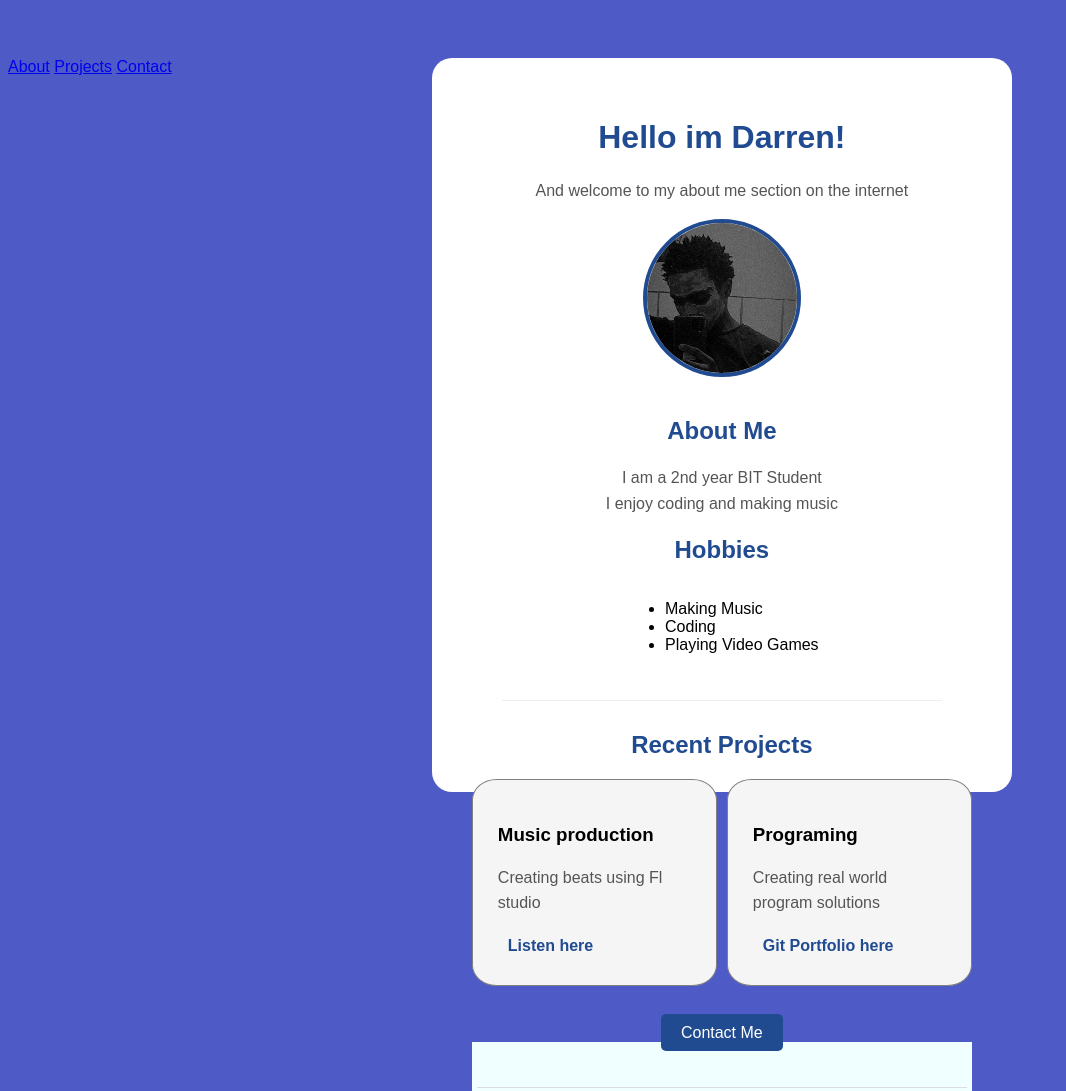
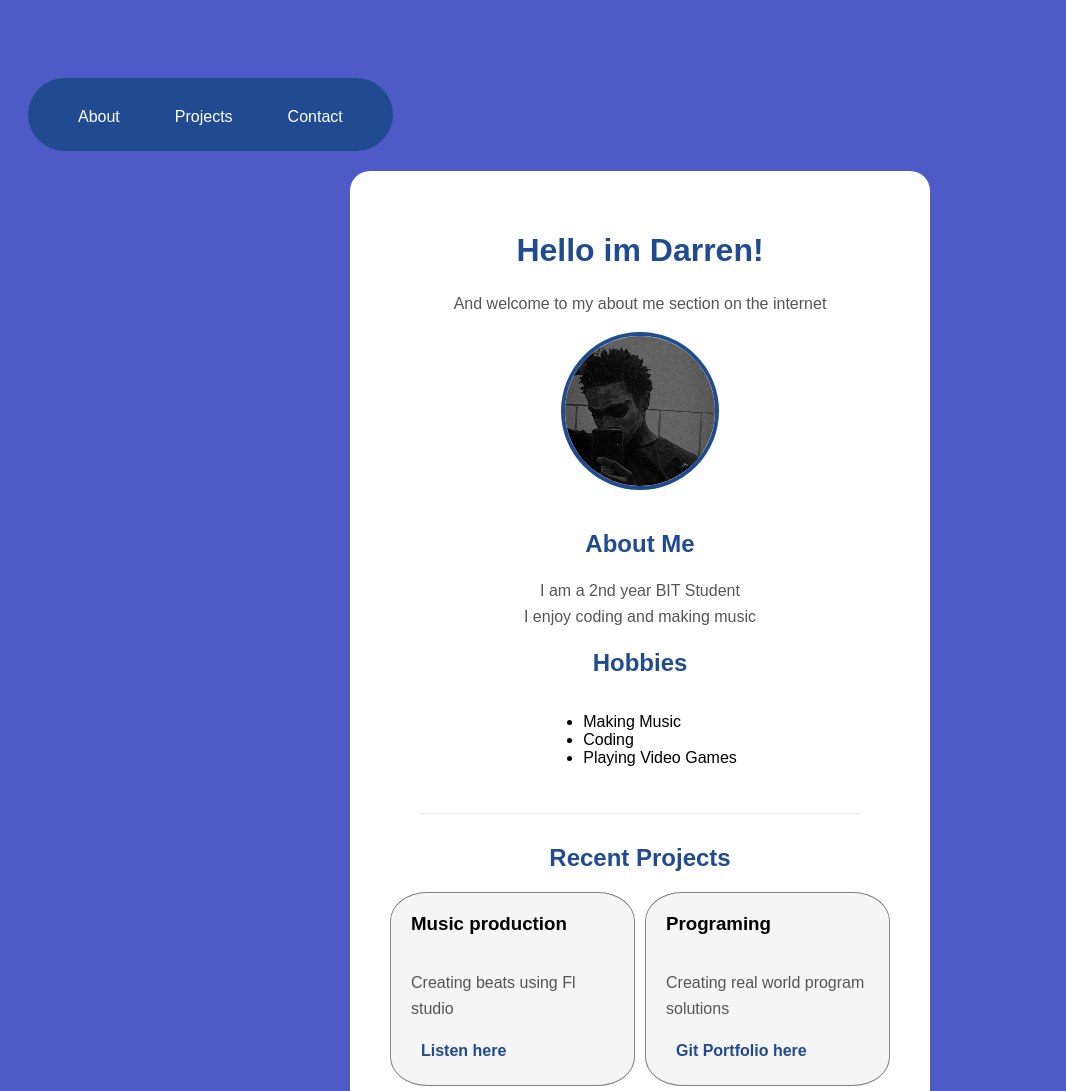
Before and after one commit to dxxxrn1/aboutMeSite, a website: page public/index.html in a window 1280 px wide. Shown: the top 1091 px of the page, without its empty margins (0-1066 px from the left). Drawn offline with Linux system fonts and the light colour scheme.

Commit message:
updated nav top bar

```diff
--- a/public/index.html
+++ b/public/index.html
@@ -8,10 +8,11 @@
     <style>
         body{
             display: flex;
+             flex-direction: column;
             font-family: arial, sans-serif;
             background-color: #4e5ac6;
-            justify-content: center;
             padding-top: 50px;
+
         }
 
         .container{
@@ -68,6 +69,7 @@
 
         }
         .project-link{
+            margin-top: auto;
             color: #204b90;
             font-weight: bold;
             text-decoration: none;
@@ -77,14 +79,9 @@
             transition: all 0.3s ease;
 
 
+
         }
-        .project-link:hover{
 
-            background-color: #bdc2f1;
-            color:#204b90;
-            cursor: pointer;
-            transform: scale(1.1)
-        }
 
         .project-grid{
             display: flex;
@@ -92,32 +89,93 @@
             justify-content: center;
             margin-bottom: 20px;
             text-align: left;
+            align-items: stretch;
         }
         .project-card{
             background-color: whitesmoke;
-            padding: 25px;
-            border-radius: 10%;
+            padding: 20px;
+            border-radius: 15%;
             border: 1px solid grey;
             flex: 1;
             transition: all 0.3s ease;
+            max-width: 400px;
+            flex: 1 1 0;
 
+            display: flex;
+            flex-direction: column;
+            text-align: left;
+
+
+        }
+
+        .project-card h3 {
+            margin-top: 0; /* Remove default margin from heading */
+        }
+
+        .project-card p {
+            flex-grow: 1; /* This pushes the link to the bottom */
         }
         .project-card:hover{
 
             transform: scale(1.02);
+        }
+        .navbar{
+            position: sticky;
+            top: 0;
+            z-index: 1000;
+            /*layout */
+            display: flex;
+            flex-direction: row;
+            gap: 15px;
+            justify-content: center;
+            align-items: center;
+
+            /*shape*/
+            background-color: #204b90;
+            color: white;
+            padding: 15px 30px;
+            border-radius: 50px;
+
+            width: fit-content;
+            margin:20px;
+
+        }
+        .navbar a{
+
+
+            background-color: #204b90;
+            color: white;
+            padding: 10px 20px;
+            border-radius: 10px;
+            margin-top: 5px;
+
+            transition: all 0.3s ease;
+            text-decoration: none;
+
+
+
+
+        }
+        .navbar a:hover{
+            background-color: #9597fd;
+            cursor: pointer;
+            transform: scale(1.05)
+
         }
 
 
 
     </style>
 </head>
-<nav class="navbar">
+
+
+<body>
+    <nav class="navbar">
     <a href ="about">About</a>
     <a href="projects"> Projects</a>
     <a href="mailto:darrenforster3@gmail.com">Contact</a>
-</nav>
 
-<body>
+    </nav>
   <div class = "container">
     <h1> Hello im Darren!</h1>
     <p>And welcome to my about me section on the internet</p>
```
